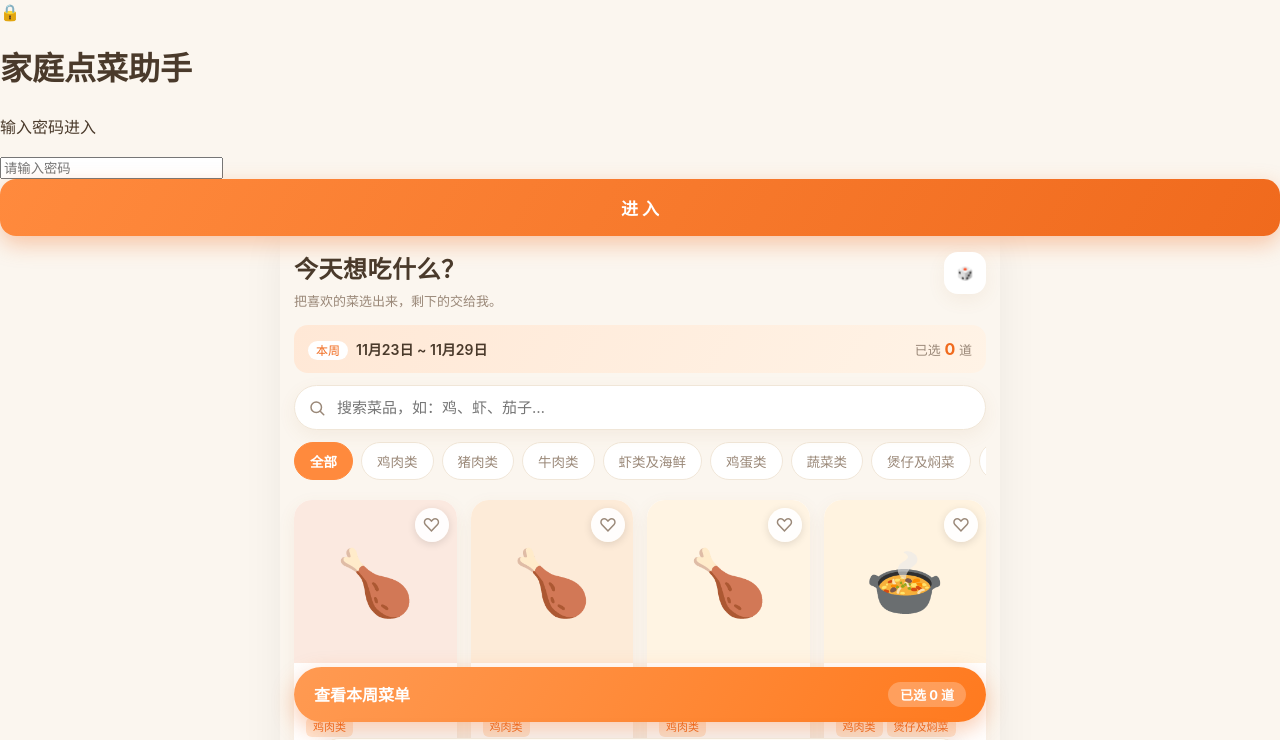
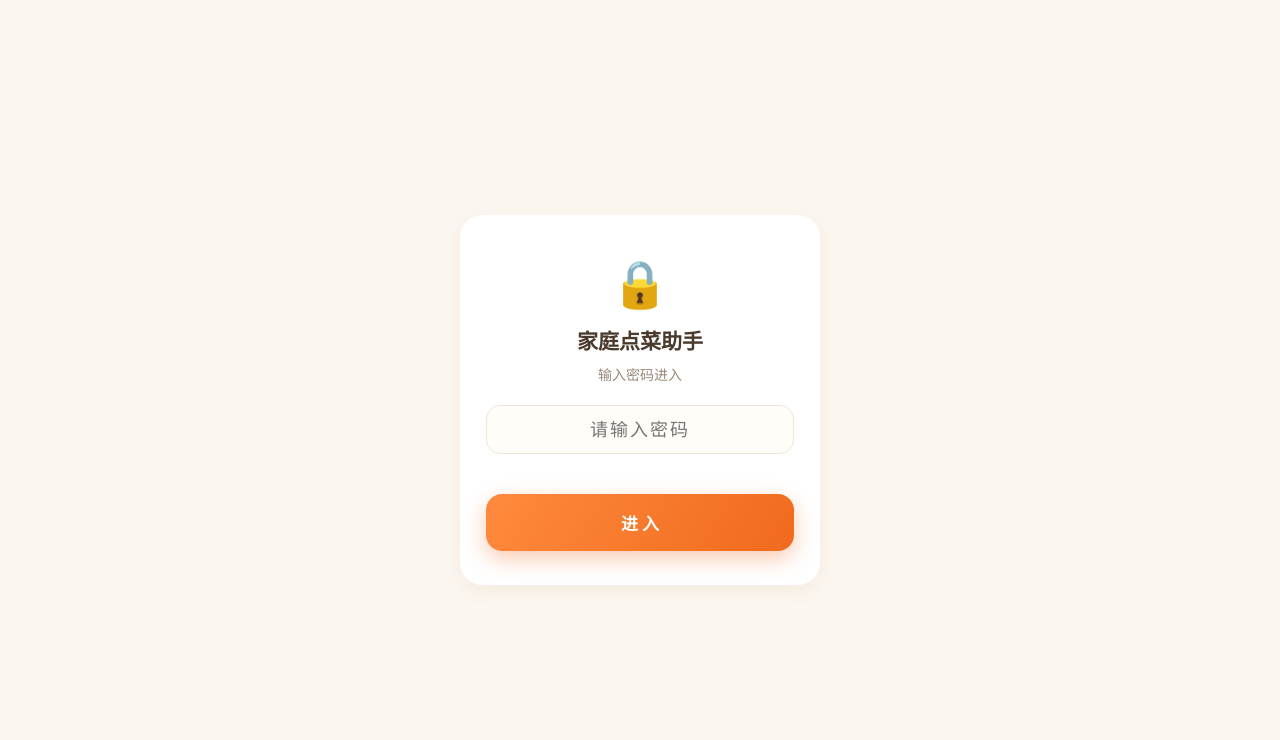
Before and after one commit to 1654373520-1654373520/family-meal-app, a plain HTML site: page index.html in a window 1280 px wide. Shown: the top 740 px of the page. Drawn offline with Linux system fonts and the light colour scheme.

Commit message:
update css/style.css

```diff
--- a/css/style.css
+++ b/css/style.css
@@ -733,3 +733,43 @@ input { font-family: inherit; }
   line-height: 1.5;
   margin-bottom: 6px;
 }
+
+/* ---------------- 密码锁 ---------------- */
+.lock {
+  position: fixed;
+  inset: 0;
+  z-index: 300;
+  background: var(--bg);
+  display: flex;
+  align-items: center;
+  justify-content: center;
+  padding: 24px;
+}
+.lock.hidden { display: none; }
+.lock-card {
+  width: 100%;
+  max-width: 360px;
+  background: var(--card);
+  border-radius: 22px;
+  box-shadow: var(--shadow);
+  padding: 34px 26px;
+  text-align: center;
+}
+.lock-ico { font-size: 46px; margin-bottom: 8px; }
+.lock-card h1 { margin: 0; font-size: 21px; }
+.lock-sub { color: var(--ink-soft); font-size: 14px; margin: 6px 0 20px; }
+.lock-card input {
+  width: 100%;
+  border: 1px solid var(--line);
+  border-radius: 14px;
+  padding: 13px 16px;
+  font-size: 18px;
+  text-align: center;
+  letter-spacing: 2px;
+  outline: none;
+  background: var(--bg-soft);
+  color: var(--ink);
+}
+.lock-card input:focus { border-color: var(--orange); }
+.lock-error { color: var(--red); font-size: 13px; min-height: 20px; margin: 8px 0 4px; }
+.lock-card .confirm-btn { margin-top: 8px; width: 100%; }
```
